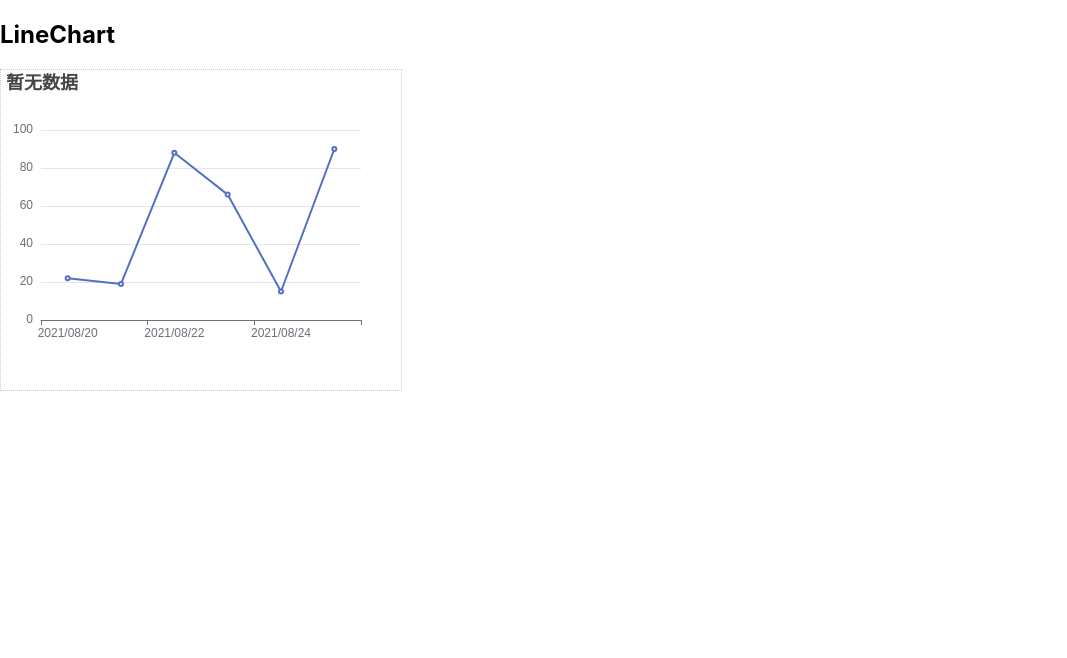
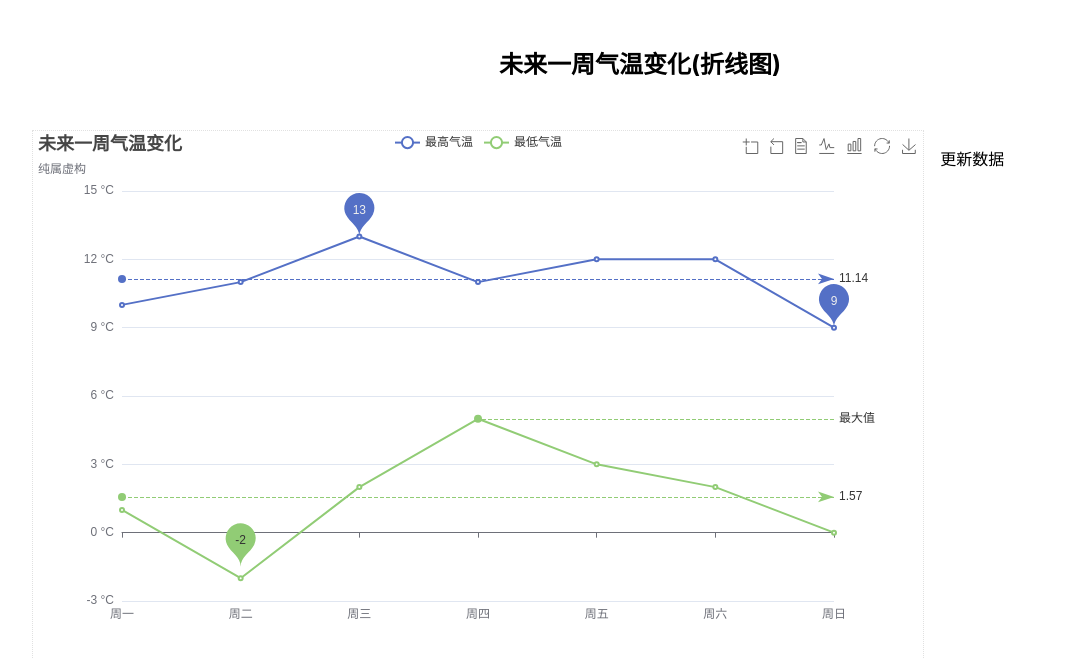
Before and after one commit to levinhax/qiankun-micro-react, a React (Create React App) app: page /charts/lineChart in a window 1280 px wide. Shown: the top 658 px of the page, without its empty margins (0-1067 px from the left). Built offline with nearby package versions, Linux system fonts and the light colour scheme.

Commit message:
feat: echarts图表

```diff
--- a/src/components/lineChart/index.tsx
+++ b/src/components/lineChart/index.tsx
@@ -1,38 +1,163 @@
 import React, { useEffect, useRef } from 'react'
 import { IProps } from './type'
-import * as echarts from 'echarts'
+import * as echarts from 'echarts/core'
+import { LineChart, LineSeriesOption } from 'echarts/charts' // 系列类型的定义后缀都为 SeriesOption
+import {
+  TitleComponent,
+  // 组件类型的定义后缀都为 ComponentOption
+  TitleComponentOption,
+  TooltipComponent,
+  TooltipComponentOption,
+  GridComponent,
+  GridComponentOption,
+  LegendComponent,
+  LegendComponentOption,
+  MarkPointComponent,
+  MarkPointComponentOption,
+  MarkLineComponent,
+  MarkLineComponentOption,
+  ToolboxComponent,
+  ToolboxComponentOption,
+} from 'echarts/components'
+import { CanvasRenderer } from 'echarts/renderers'
 
-const LineChart: React.FC<IProps> = props => {
-  console.log('props: ', props)
+// 通过 ComposeOption 来组合出一个只有必须组件和图表的 Option 类型
+type ECOption = echarts.ComposeOption<
+  | LineSeriesOption
+  | TitleComponentOption
+  | TooltipComponentOption
+  | GridComponentOption
+  | LegendComponentOption
+  | MarkPointComponentOption
+  | MarkLineComponentOption
+  | ToolboxComponentOption
+>
+
+// 注册必须的组件
+echarts.use([
+  TitleComponent,
+  TooltipComponent,
+  GridComponent,
+  LegendComponent,
+  MarkPointComponent,
+  MarkLineComponent,
+  ToolboxComponent,
+  LineChart,
+  CanvasRenderer,
+])
+
+const ComLineChart: React.FC<IProps> = props => {
   const chartRef: any = useRef() //拿到DOM容器
+  let myChart: any = null
+
+  const renderChart = () => {
+    const option: ECOption = {
+      title: {
+        text: '未来一周气温变化',
+        subtext: '纯属虚构',
+      },
+      tooltip: {
+        trigger: 'axis',
+      },
+      legend: {
+        show: true,
+        data: ['最高气温', '最低气温'],
+        // right: 60,
+        // top: 8,
+      },
+      toolbox: {
+        show: true,
+        feature: {
+          dataZoom: {
+            yAxisIndex: 'none',
+          },
+          dataView: { readOnly: false },
+          magicType: { type: ['line', 'bar'] },
+          restore: {},
+          saveAsImage: {},
+        },
+      },
+      xAxis: {
+        type: 'category',
+        boundaryGap: false,
+        data: ['周一', '周二', '周三', '周四', '周五', '周六', '周日'],
+      },
+      yAxis: {
+        type: 'value',
+        axisLabel: {
+          formatter: '{value} °C',
+        },
+      },
+      series: [
+        {
+          name: '最高气温',
+          type: 'line',
+          data: props.series1Data,
+          markPoint: {
+            data: [
+              { type: 'max', name: '最大值' },
+              { type: 'min', name: '最小值' },
+            ],
+          },
+          markLine: {
+            data: [{ type: 'average', name: '平均值' }],
+          },
+        },
+        {
+          name: '最低气温',
+          type: 'line',
+          data: props.series2Data,
+          markPoint: {
+            data: [{ name: '周最低', value: -2, xAxis: 1, yAxis: -1.5 }],
+          },
+          markLine: {
+            data: [
+              { type: 'average', name: '平均值' },
+              [
+                {
+                  symbol: 'none',
+                  x: '90%',
+                  yAxis: 'max',
+                },
+                {
+                  symbol: 'circle',
+                  label: {
+                    position: 'start',
+                    formatter: '最大值',
+                  },
+                  type: 'max',
+                  name: '最高点',
+                },
+              ],
+            ],
+          },
+        },
+        // blendMode: 'luminosity' // 柱状图重合的颜色，blendMode 混合模式
+      ],
+    }
+
+    myChart = echarts.init(chartRef.current) // echart初始化容器
+    myChart.setOption(option)
+  }
 
   // 每当props改变的时候就会实时重新渲染
   useEffect(() => {
-    const chart = echarts.init(chartRef.current) //echart初始化容器
-    let option = {
-      //配置项(数据都来自于props)
-      title: {
-        text: '暂无数据',
-      },
-      xAxis: {
-        type: 'category',
-        data: ['2021/08/20', '2021/08/21', '2021/08/22', '2021/08/23', '2021/08/24', '2021/08/25'],
-      },
-      yAxis: {
-        type: 'value',
-      },
-      series: [
-        {
-          data: [22, 19, 88, 66, 5, 90],
-          type: 'line',
-        },
-      ],
-    }
+    renderChart()
+  }, [props])
 
-    chart.setOption(option)
+  useEffect(() => {
+    window.addEventListener('resize', () => {
+      handleResize()
+    })
   }, [])
 
-  return <div ref={chartRef} className="chart"></div>
+  const handleResize = () => {
+    if (myChart) {
+      myChart.resize()
+    }
+  }
+
+  return <div ref={chartRef} style={{ width: '100%', height: '100%' }}></div>
 }
 
-export default LineChart
+export default ComLineChart
--- a/src/components/lineChart/type.ts
+++ b/src/components/lineChart/type.ts
@@ -1,5 +1,6 @@
 export interface IProps {
   title: string //图表的标题（为string类型）
   xData: string[] //图表x轴数据的数组（数字里面每一项都为string类型）
-  seriesData: number[] //跟x轴每个坐标点对应的数据（数字里面每一项都为number类型）
+  series1Data: number[] //跟x轴每个坐标点对应的数据（数字里面每一项都为number类型）
+  series2Data: number[] //跟x轴每个坐标点对应的数据（数字里面每一项都为number类型）
 }
--- /dev/null
+++ b/src/views/Charts/chart.css
@@ -0,0 +1,25 @@
+.chart-wrapper {
+  display: flex;
+  flex-wrap: wrap;
+  justify-content: center;
+  padding: 0 32px;
+}
+
+.title {
+  width: 100%;
+  height: 90px;
+  line-height: 90px;
+  text-align: center;
+}
+
+.chart-container {
+  min-width: 660px;
+  height: 540px;
+  border: 1px dotted #e1e1e1;
+  flex: 1;
+}
+
+.btn-container {
+  width: 24%;
+  padding: 16px;
+}
--- a/src/views/Charts/index.css
+++ /dev/null
@@ -1,5 +0,0 @@
-.chart {
-  width: 400px;
-  height: 320px;
-  border: 1px dotted #ccc;
-}
--- a/src/views/Charts/lineChart.tsx
+++ b/src/views/Charts/lineChart.tsx
@@ -1,40 +1,37 @@
-import React, { useRef, useEffect } from 'react'
-import * as echarts from 'echarts'
-import './index.css'
+import React, { useState } from 'react'
+import ComLineChart from '../../components/lineChart'
+import './chart.css'
 
 function LineChartView() {
-  const chartRef: any = useRef()
+  const [chartData, setChartData] = useState({
+    title: '未来一周气温变化',
+    xData: ['周一', '周二', '周三', '周四', '周五', '周六', '周日'],
+    series1Data: [10, 11, 13, 11, 12, 12, 9],
+    series2Data: [1, -2, 2, 5, 3, 2, 0],
+  })
 
-  useEffect(() => {
-    const chart = echarts.init(chartRef.current) // echarts初始化容器
-    let option = {
-      //配置项(数据都来自于props)
-      title: {
-        text: '暂无数据',
-      },
-      xAxis: {
-        type: 'category',
-        data: ['2021/08/20', '2021/08/21', '2021/08/22', '2021/08/23', '2021/08/24', '2021/08/25'],
-      },
-      yAxis: {
-        type: 'value',
-      },
-      series: [
-        {
-          data: [22, 19, 88, 66, 15, 90],
-          type: 'line',
-        },
-      ],
-    }
-
-    chart.setOption(option)
-  }, [])
+  const handleUpdateData = () => {
+    setChartData({
+      title: '未来一周气温变化',
+      xData: ['周一', '周二', '周三', '周四', '周五', '周六', '周日'],
+      series1Data: [10, 10, 15, 16, 12, 12, 9],
+      series2Data: [1, -2, 2, 5, 5, 2, 0],
+    })
+  }
 
   return (
-    <div className="line-chart-wrapper">
-      <h2>LineChart</h2>
-      <div style={{ width: 360, height: 200 }}>
-        <div ref={chartRef} className="chart"></div>
+    <div className="chart-wrapper line-chart-wrapper">
+      <h2 className="title">未来一周气温变化(折线图)</h2>
+      <div className="chart-container">
+        <ComLineChart
+          title={chartData.title}
+          xData={chartData.xData}
+          series1Data={chartData.series1Data}
+          series2Data={chartData.series2Data}
+        />
+      </div>
+      <div className="btn-container">
+        <span onClick={handleUpdateData}>更新数据</span>
       </div>
     </div>
   )
```
